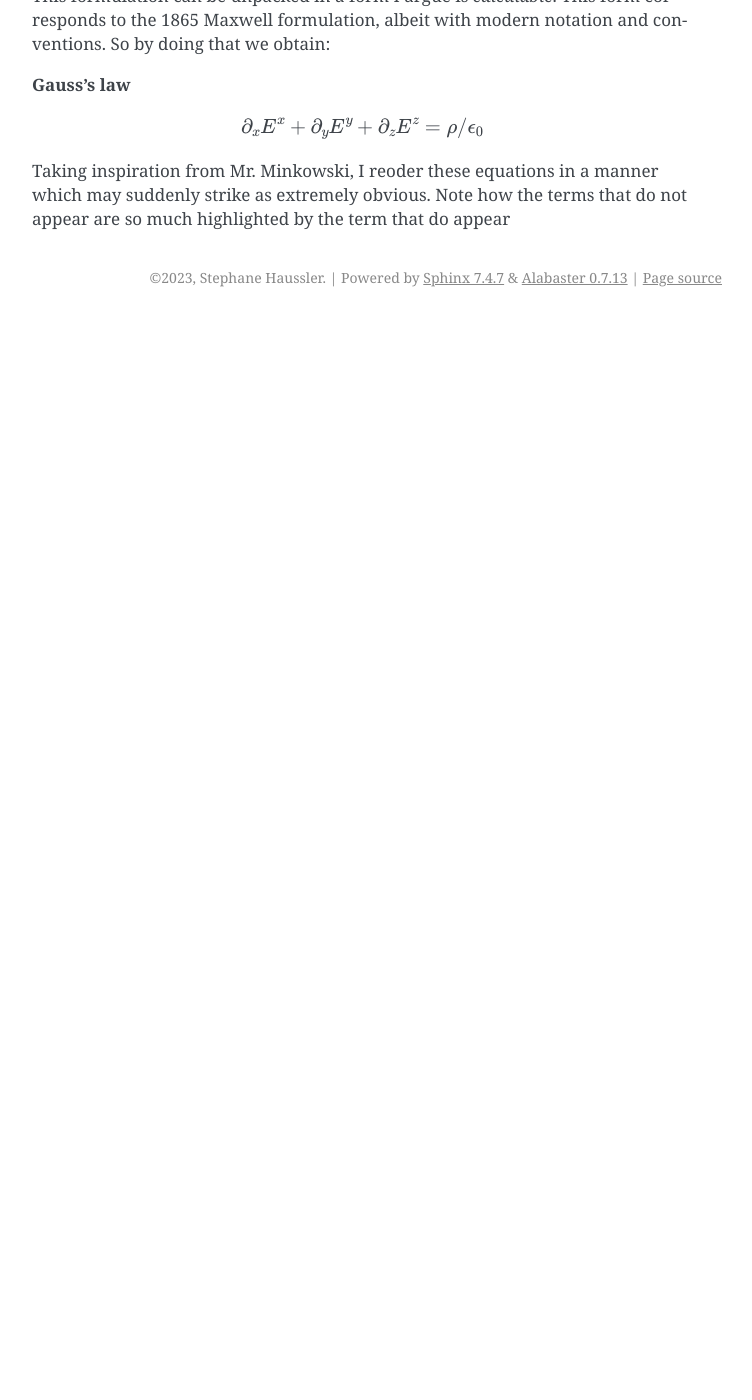
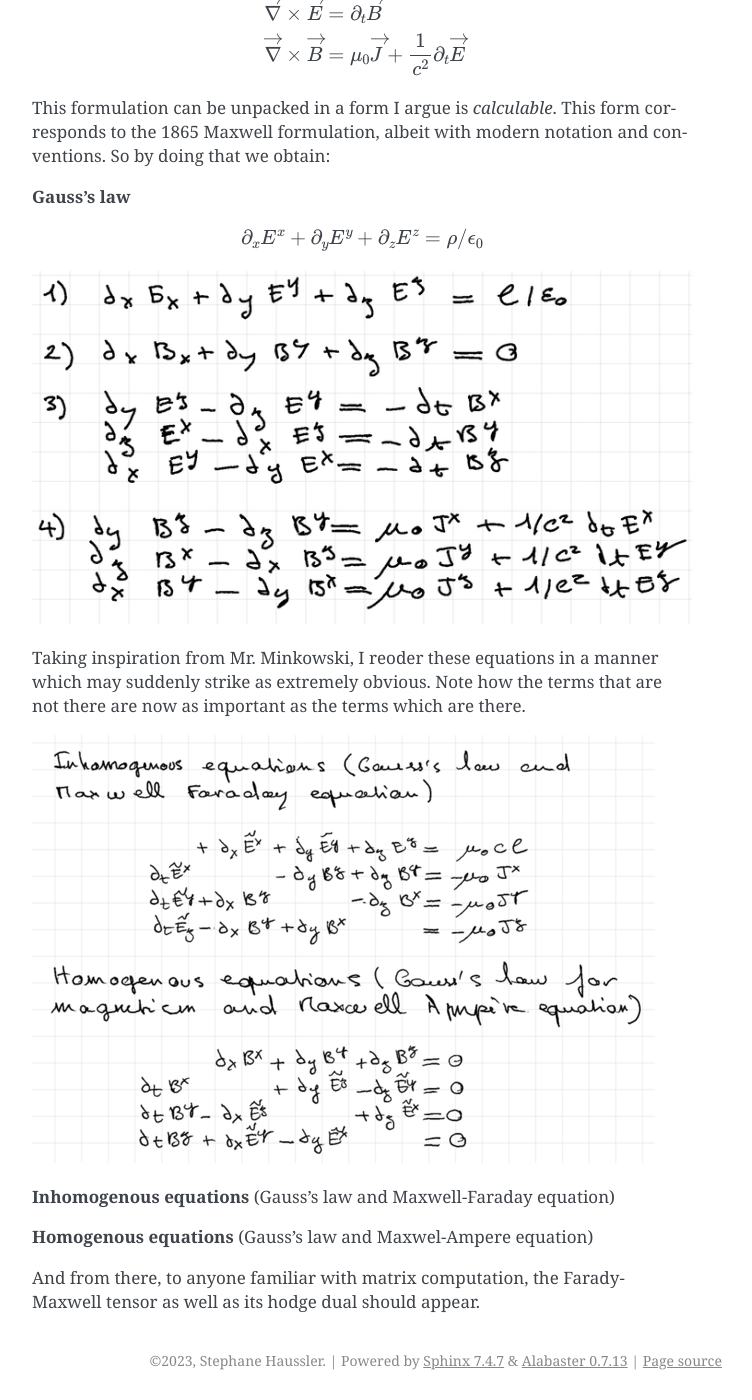
Before and after one commit to shaussler/TheoreticalUniverse, a Sphinx documentation site: the page built from documentation/maxwell_faraday_tensor.rst, in a window 1280 px wide and 1400 px high, scrolled down 1029 px. Shown: the whole window, without its empty margins (388-1140 px from the left). Built offline with Sphinx 7.4.7, drawn with Linux system fonts in a browser that asks for light colours; before the commit the page ends 1346 px from its top, so only the background shows below that; some of the changed text lies outside the part shown.

Commit message:
The Maxwell-Faraday Tensor

```diff
--- a/documentation/maxwell_faraday_tensor.rst
+++ b/documentation/maxwell_faraday_tensor.rst
@@ -52,7 +54,22 @@ conventions. So by doing that we obtain:
 
    \partial_x E^x + \partial_y E^y + \partial_z E^z = \rho / \epsilon_0
 
+.. image:: _static/maxwell_1865.jpg
+   :alt: Maxwell equations
 
-Taking inspiration from Mr. Minkowski, I reoder these equations in a manner which may suddenly
-strike as extremely obvious. Note how the terms that do not appear are so much highlighted by
-the term that do appear
+Taking inspiration from Mr. Minkowski, I reoder these equations in a manner
+which may suddenly strike as extremely obvious. Note how the terms that are not
+there are now as important as the terms which are there.
+
+.. image:: _static/reordered_maxwell_equations.jpg
+   :alt: Reordered Maxwell equations
+
+
+**Inhomogenous equations**
+(Gauss's law and Maxwell-Faraday equation)
+
+**Homogenous equations**
+(Gauss's law and Maxwel-Ampere equation)
+
+And from there, to anyone familiar with matrix computation, the Farady-Maxwell
+tensor as well as its hodge dual should appear.
```
Also changed, not shown: other parts of documentation/maxwell_faraday_tensor.rst (+2 -0 lines), documentation/_static/maxwell_1865.jpg (added), documentation/_static/reordered_maxwell_equations.jpg (added).
